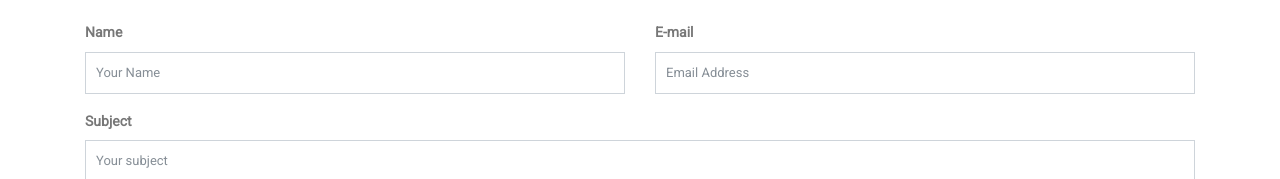
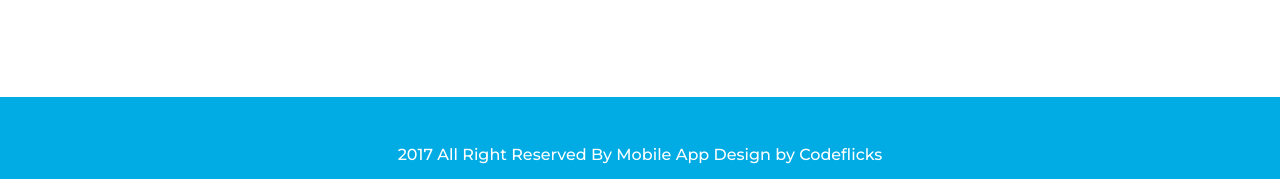
Before and after one commit to ritskc/RepsMateWebsite, a plain HTML site: page index.html in a window 1280 px wide. Shown: the part 6744-6923 px from the top of the page. Drawn offline with Linux system fonts and the light colour scheme; files whose address does not match are found by name.

Commit message:
Send Message form removed

```diff
--- a/index.html
+++ b/index.html
@@ -704,7 +704,7 @@
                     <div class="col-lg-8 col-md-8">
                         <iframe class="map" src="https://www.google.com/maps/embed?pb=!1m18!1m12!1m3!1d2646.8288827683195!2d-123.3620749842563!3d48.44062387924868!2m3!1f0!2f0!3f0!3m2!1i1024!2i768!4f13.1!3m3!1m2!1s0x548f73811b6eddd3%3A0x92fb2ee9b1eff582!2s2750+Quadra+St%2C+Victoria%2C+BC+V8T+4E8%2C+Canada!5e0!3m2!1sen!2sin!4v1514265503204" allowfullscreen></iframe>
                     </div>
-                    <div class="col-lg-12 col-md-12 mt-4">
+                    <!--<div class="col-lg-12 col-md-12 mt-4">
                         <div class="contact-form">
                             <form id="contatc_form" method="POST" action="#" name="myform" novalidate="">
                                 <div class="row">
@@ -734,7 +734,7 @@
                                 </div>
                             </form>
                         </div>
-                    </div>
+                    </div>-->
                 </div>
             </div>
         </div>
```
